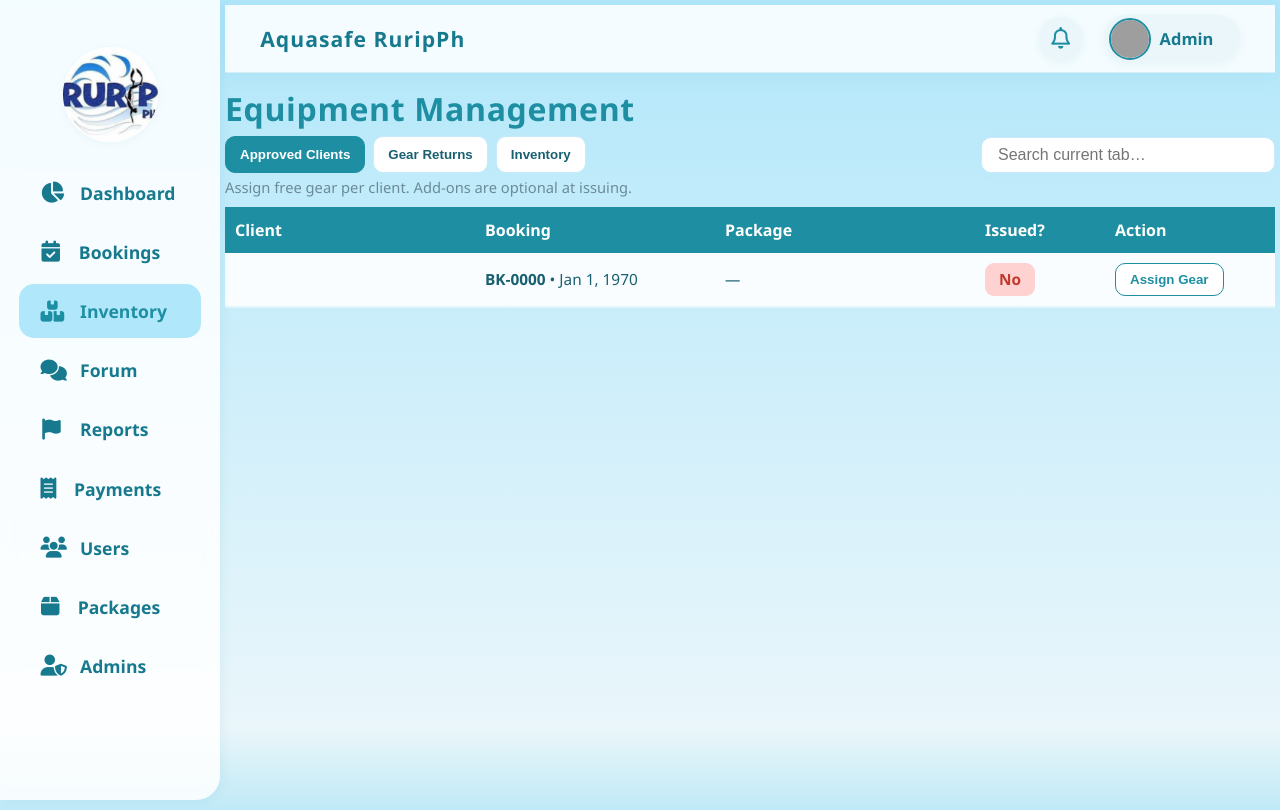
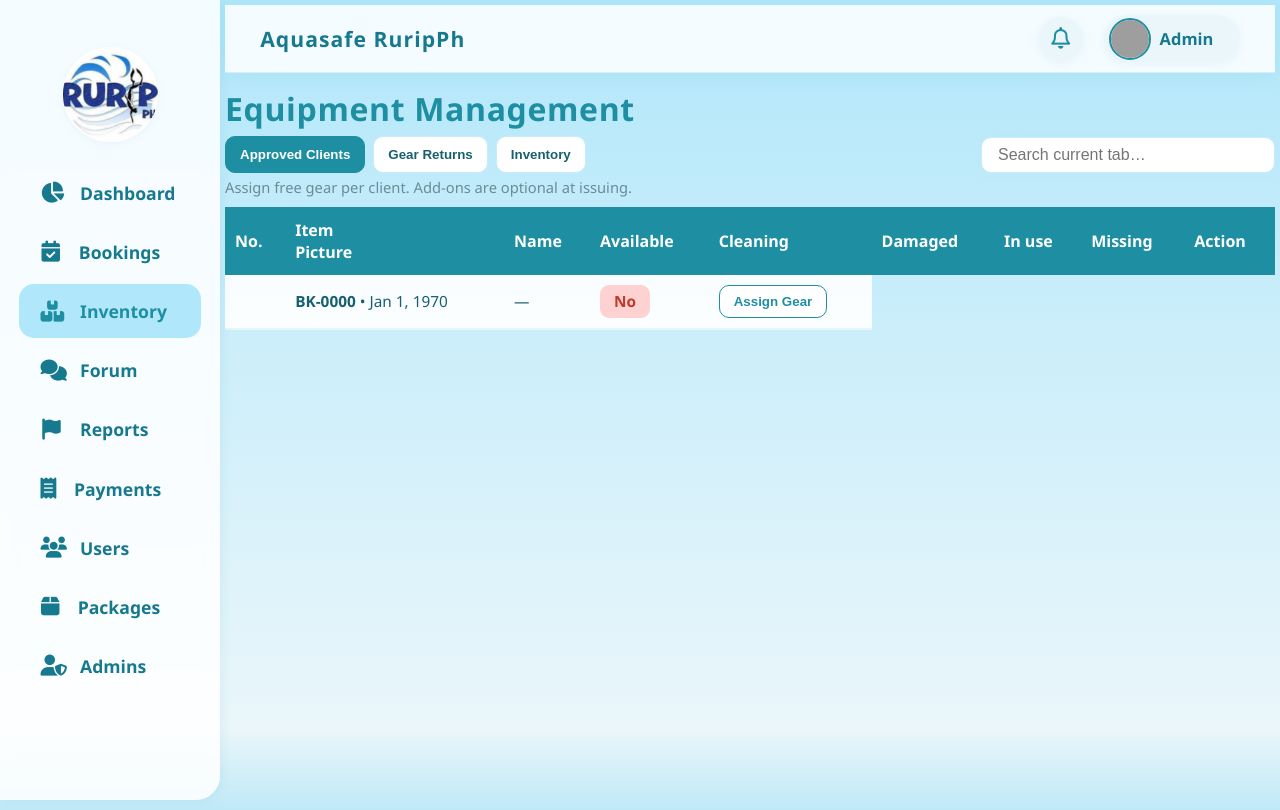
Before and after one commit to bermejoFlorence/Aquasafe-Freediving-RuripPh-Management-System, a PHP site: page /admin/inventory.php in a window 1280 px wide. Run offline with PHP 8.4, Linux system fonts and the light colour scheme; the visitor is signed in with stand-in values (Sample User, id 1); data that the repository does not hold is empty; some libraries are stand-ins or nearby versions; grey boxes are pictures that could not be loaded.

Commit message:
missing field

```diff
--- a/admin/inventory.php
+++ b/admin/inventory.php
@@ -585,7 +585,10 @@ include '../db_connect.php';
 .table .num-col{ width: 56px; text-align: right; color: var(--ink-2); }
 .table .pic-col{ width: 72px; }
 .table .qty-col,
-.table .inuse-col{ width: 90px; text-align: center; font-variant-numeric: tabular-nums; }
+.table .inuse-col{ width: 90px; text-align: center; font-variant-numeric: tabular-nums;
+  width: 90px;
+  text-align: center;
+  font-variant-numeric: tabular-nums;}
 @media (max-width: 720px){
   .table th{ padding: 10px 10px; }
   .table td{ padding: 10px 10px; }
@@ -698,14 +701,19 @@ include '../db_connect.php';
       <div class="table-scroll">
         <table class="table compact" id="approvedTable">
           <thead>
-            <tr>
-              <th>Client</th>
-              <th style="width:220px;">Booking</th>
-              <th style="width:240px;">Package</th>
-              <th style="width:110px;">Issued?</th>
-              <th style="width:150px;">Action</th>
-            </tr>
-          </thead>
+  <tr>
+    <th>No.</th>
+    <th>Item<br>Picture</th>
+    <th>Name</th>
+    <th>Available</th>
+    <th>Cleaning</th>
+    <th>Damaged</th>
+    <th>In use</th>
+    <th>Missing</th>   <!-- 🆕 -->
+    <th>Action</th>
+  </tr>
+</thead>
+
       <tbody>
 <?php
 $sql = "SELECT
@@ -911,6 +919,7 @@ SELECT
   ii.price_per_day,
   ii.cleaning_qty,
   ii.damaged_qty,
+
   -- outstanding sa active kits (issued/partial/overdue)
   COALESCE(SUM(
     CASE
@@ -918,7 +927,17 @@ SELECT
       THEN GREATEST(rki.qty - COALESCE(rki.returned_qty,0), 0)
       ELSE 0
     END
-  ), 0) AS in_use_out
+  ), 0) AS in_use_out,
+
+  -- 🆕 total missing for this item (kahit returned na yung kit)
+  COALESCE(SUM(
+    CASE
+      WHEN rki.condition = 'missing'
+      THEN GREATEST(rki.qty - COALESCE(rki.returned_qty,0), 0)
+      ELSE 0
+    END
+  ), 0) AS missing_qty
+
 FROM inventory_item ii
 LEFT JOIN rental_kit_item rki
   ON rki.item_id = ii.item_id
@@ -932,12 +951,16 @@ ORDER BY ii.name";
               if ($res = $conn->query($sql)) {
                 while ($it = $res->fetch_assoc()) {
                   $rowsRendered++;
-                 $name  = htmlspecialchars($it['name']);
-$qty   = (int)$it['total_qty'];
-$inUse = (int)$it['in_use_out'];           // galing sa bagong SQL alias
-$clean = (int)$it['cleaning_qty'];
-$damg  = (int)$it['damaged_qty'];
-$avail = max(0, $qty - $inUse - $clean - $damg);
+$name    = htmlspecialchars($it['name']);
+$qty     = (int)$it['total_qty'];
+$inUse   = (int)$it['in_use_out'];          // active rentals
+$clean   = (int)$it['cleaning_qty'];
+$damg    = (int)$it['damaged_qty'];
+$missing = (int)$it['missing_qty'];         // 🆕 galing sa SQL
+
+// bawas na rin ang missing sa available
+$avail = max(0, $qty - $inUse - $clean - $damg - $missing);
+
 
 $img   = $it['image_path'] ? '../'.htmlspecialchars($it['image_path']) : '../assets/no-image.png';
 $dataImg = $it['image_path'] ? htmlspecialchars($it['image_path']) : '';
@@ -955,6 +978,7 @@ echo '  <td class="qty-col"><b>'.$avail.'</b></td>';   // Available
 echo '  <td class="qty-col"><b>'.$clean.'</b></td>';   // Cleaning
 echo '  <td class="qty-col"><b>'.$damg.'</b></td>';    // Damaged
 echo '  <td class="inuse-col"><b>'.$inUse.'</b></td>'; // In use
+echo '  <td class="missing-col"><b>'.$missing.'</b></td>'; // 🆕 Missing
 $canFix   = ($damg > 0);
 $canClean = ($clean > 0);
 
```
